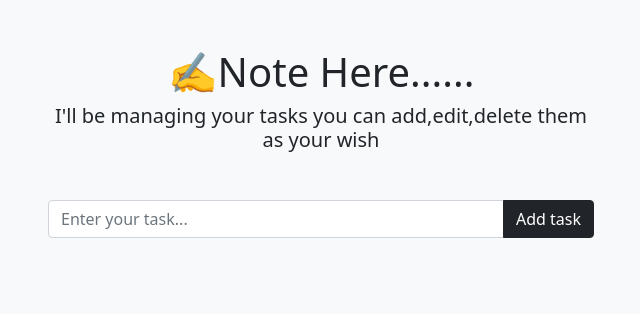
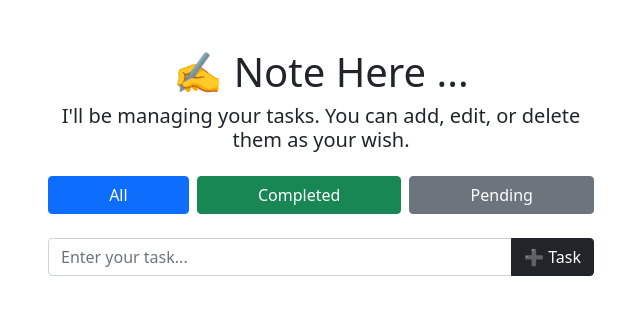
Before and after one commit to kavyabammidi/Sails-to-do, a plain HTML site: page index.html in a window 1280 px wide. Shown: the whole page, without its empty margins (319-959 px from the left). Drawn offline with nearby package versions, Linux system fonts and the light colour scheme.

Commit message:
added filter buttons[all,completed,pending]
added buttons to filter tasks based on All,completed,pending

```diff
--- a/index.html
+++ b/index.html
@@ -3,29 +3,37 @@
 <head>
   <meta charset="UTF-8">
   <meta name="viewport" content="width=device-width, initial-scale=1.0">
-    <link href="https://cdn.jsdelivr.net/npm/bootstrap@5.0.2/dist/css/bootstrap.min.css" rel="stylesheet" integrity="sha384-EVSTQN3/azprG1Anm3QDgpJLIm9Nao0Yz1ztcQTwFspd3yD65VohhpuuCOmLASjC" crossorigin="anonymous">
-    <link rel="icon">
+  <link href="https://cdn.jsdelivr.net/npm/bootstrap@5.0.2/dist/css/bootstrap.min.css" rel="stylesheet"
+    integrity="sha384-EVSTQN3/azprG1Anm3QDgpJLIm9Nao0Yz1ztcQTwFspd3yD65VohhpuuCOmLASjC" crossorigin="anonymous">
   <title>TO-DO</title>
 </head>
-<body class="bg-light">
+<body>
 
-        <div class="container ">
-            <div class="row ">
-                <div class="col-12 col-md-6 mx-auto">
-                    <h1 class="text-center mt-5">✍️Note Here......</h1>
-                    <h3 class="lead text-center">I'll be managing your tasks you can add,edit,delete them as your wish</h3>
-                    <div class="input-group mt-5 ">
+  <div class="container">
+    <div class="row">
+      <div class="col-12 col-md-8 col-lg-6 mx-auto">
+        <h1 class="text-center mt-5">✍️ Note Here ...</h1>
+        <h3 class="lead text-center">I'll be managing your tasks. You can add, edit, or delete them as your wish.</h3>
+
+        <!-- Filter Buttons -->
+        <div class="d-flex  justify-content-center gap-2 mt-4">
+          <button class="btn btn-primary flex-fill" type="button" id="all-btn">All</button>
+          <button class="btn btn-success flex-fill" type="button" id="Compl-btn">Completed</button>
+          <button class="btn btn-secondary flex-fill" type="button" id="pend-btn">Pending</button>
+        </div>
+
+        <!-- Input -->
+        <div class="input-group mt-4">
           <input type="text" id="task-in" class="form-control" placeholder="Enter your task...">
-                        <button class="btn btn-dark" type="button" id="add-btn">Add task</button>
+          <button class="btn btn-dark" type="button" id="add-btn"> ➕ Task</button>
         </div>
+
+        <!-- Task List -->
         <ol id="tasks" class="mt-3 list text-center list-unstyled"></ol>
-
+      </div>
     </div>
   </div>
 
-        </div>
   <script src="script.js"></script>
-
 </body>
-
 </html>
```
Lines whose indentation alone changed are shown as unchanged.
